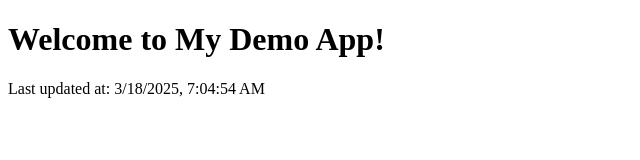
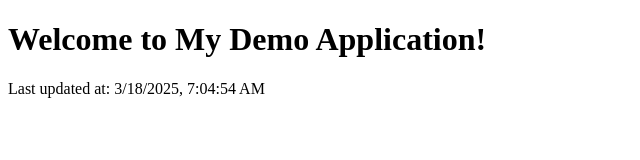
Before and after one commit to Lovekesh21/demo-ec2-web-pipeline, a plain HTML site: page index.html in a window 1280 px wide. Shown: the whole page, without its empty margins (0-640 px from the left). Drawn offline with Linux system fonts and the light colour scheme.

Commit message:
Update index.html

```diff
--- a/index.html
+++ b/index.html
@@ -6,7 +6,7 @@
     <title>Demo Deployment</title>
 </head>
 <body>
-    <h1>Welcome to My Demo App!</h1>
+    <h1>Welcome to My Demo Application!</h1>
     <p>Last updated at: <span id="timestamp"></span></p>
 
     <script>
```
